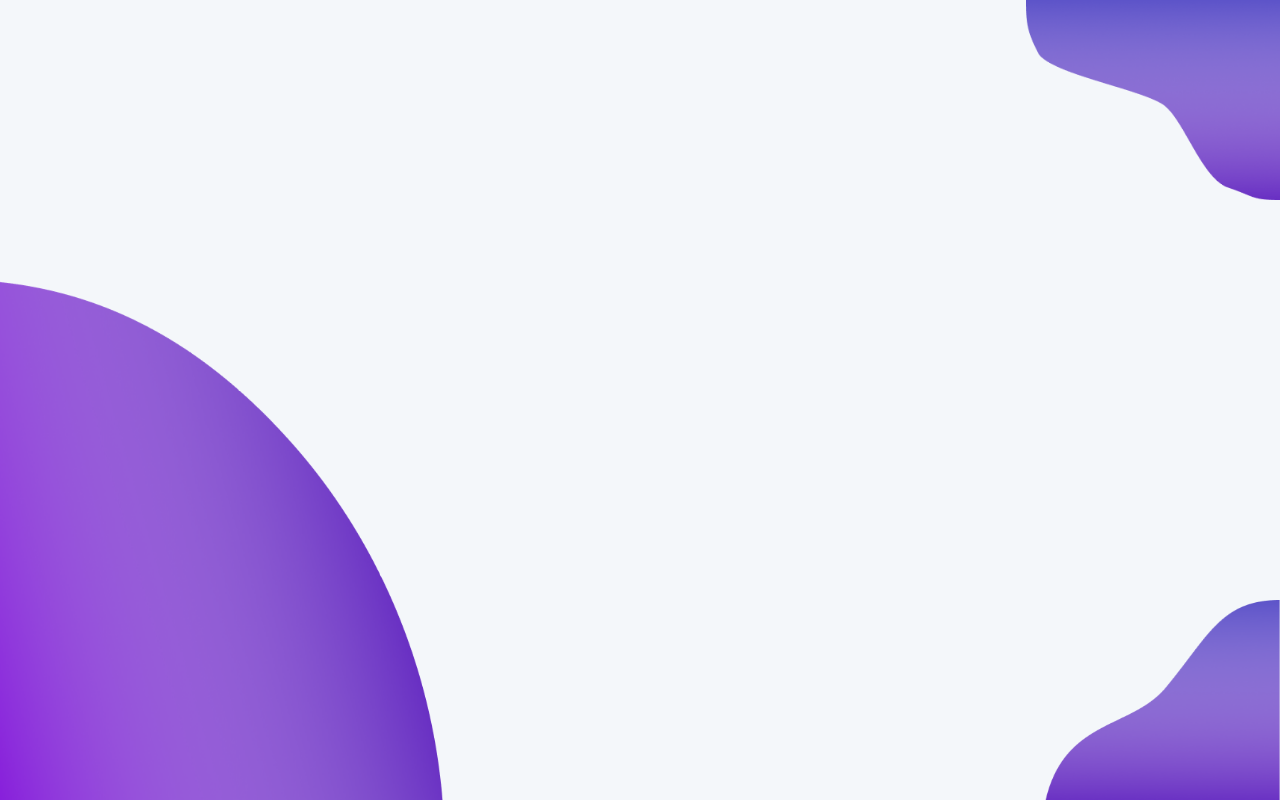
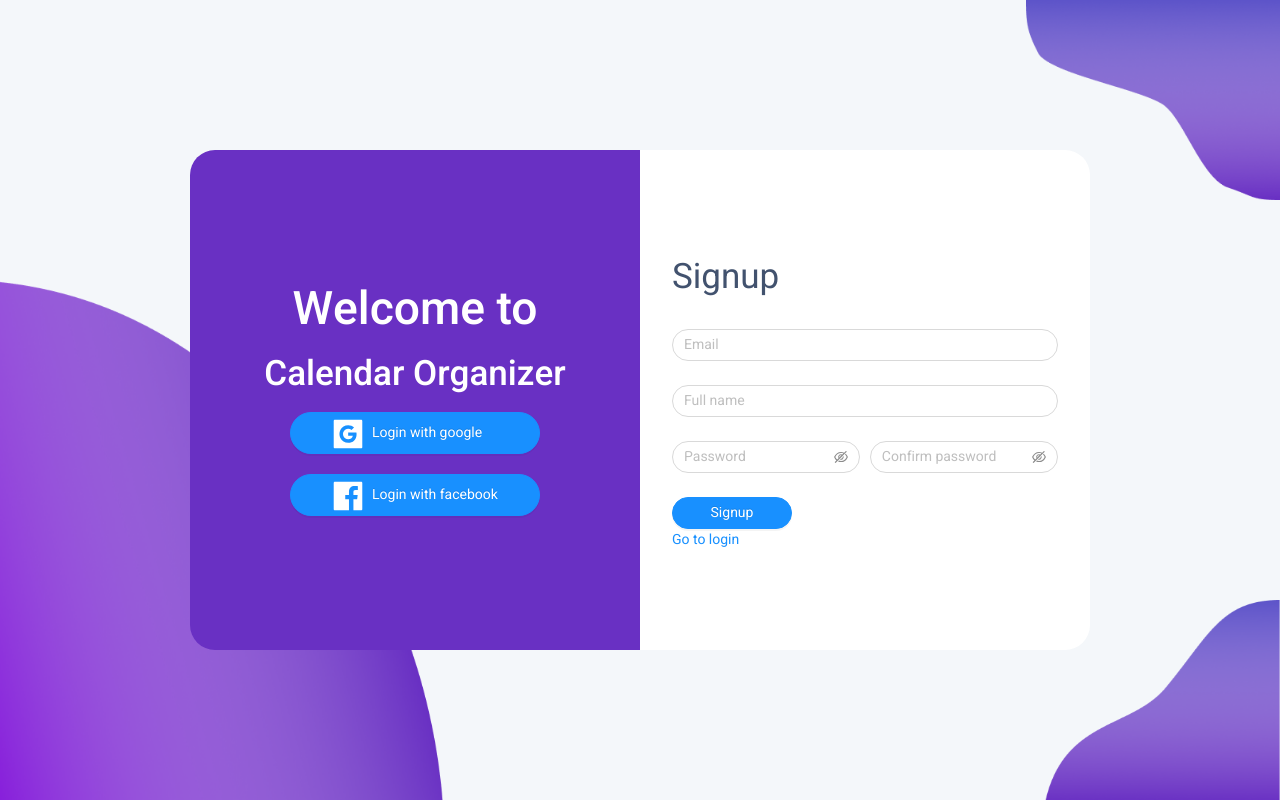
Before and after one commit to TAbrahamyan/calendar-organizer, a React (Create React App) app in the folder client/: page /signup in a window 1280 px wide. Built offline with nearby package versions, Linux system fonts and the light colour scheme.

Commit message:
feat: creating signup page design

```diff
--- a/client/src/App.tsx
+++ b/client/src/App.tsx
@@ -1,3 +1,3 @@
 import { Routes } from './Routes';
 
-export const App = () => <Routes />;
+export const App: React.FC = () => <Routes />;
--- /dev/null
+++ b/client/src/components/LoginSignup/LoginFields.tsx
@@ -0,0 +1,37 @@
+import React from 'react';
+import { NavLink } from 'react-router-dom';
+import { Form, Input, Button } from 'antd';
+import { EyeInvisibleOutlined, EyeTwoTone } from '@ant-design/icons';
+
+const RULES: any = {
+  email: [{ required: true, type: 'email', message: 'Invalid email' }],
+  password: [
+    { required: true, message: 'Password is required' },
+    { min: 3, message: 'Minimum length is 3' },
+  ],
+};
+
+export default () => {
+  return (
+    <section className="form-fields">
+      <p>Login</p>
+
+      <Form>
+        <Form.Item name="email" rules={RULES.email}>
+          <Input placeholder="email" />
+        </Form.Item>
+
+        <Form.Item name="password" rules={RULES.password}>
+          <Input.Password placeholder="password" iconRender={visible => (visible ? <EyeTwoTone /> : <EyeInvisibleOutlined />)} />
+        </Form.Item>
+      </Form>
+
+      <div style={{ display: 'flex', justifyContent: 'space-between' }}>
+        <Button type="primary">Login</Button>
+        <span className="forgot" style={{ marginTop: '6px' }}>Forgot password?</span>
+      </div>
+
+      <NavLink to="/signup" className="go">Go to register</NavLink>
+    </section>
+  );
+};
--- /dev/null
+++ b/client/src/components/LoginSignup/SignupFields.tsx
@@ -0,0 +1,47 @@
+import React from 'react';
+import { NavLink } from 'react-router-dom';
+import { Form, Input, Button } from 'antd';
+import { EyeInvisibleOutlined, EyeTwoTone } from '@ant-design/icons';
+
+const RULES: any = {
+  email: [{ required: true, type: 'email', message: 'Invalid email' }],
+  fullName: [
+    { required: true,  message: 'Full name is required' },
+    { pattern: /^[A-Za-z ]+$/g, message: 'Full name must not contain special symbols' },
+  ],
+  password: [
+    { required: true, message: 'Password confirmation is required' },
+    { min: 3, message: 'Minimum length is 3' },
+  ],
+};
+
+export default () => {
+  return (
+    <section className="form-fields">
+      <p>Signup</p>
+
+      <Form>
+        <Form.Item name="email" rules={RULES.email}>
+          <Input placeholder="Email" />
+        </Form.Item>
+
+        <Form.Item name="fullName" rules={RULES.fullName}>
+          <Input placeholder="Full name" />
+        </Form.Item>
+
+        <div style={{ display: 'flex' }}>
+          <Form.Item name="password" rules={RULES.password} style={{ marginRight: '0.3rem' }}>
+            <Input.Password placeholder="Password" iconRender={visible => (visible ? <EyeTwoTone /> : <EyeInvisibleOutlined />)} />
+          </Form.Item>
+
+          <Form.Item name="confirmPassword" rules={RULES.password} style={{ marginLeft: '0.3rem' }}>
+            <Input.Password placeholder="Confirm password" iconRender={visible => (visible ? <EyeTwoTone /> : <EyeInvisibleOutlined />)} />
+          </Form.Item>
+        </div>
+      </Form>
+
+      <Button type="primary">Signup</Button>
+      <NavLink to="/login" className="go">Go to login</NavLink>
+    </section>
+  );
+};
--- a/client/src/components/LoginSignup/Welcome.tsx
+++ b/client/src/components/LoginSignup/Welcome.tsx
@@ -3,7 +3,7 @@ import { GoogleSquareFilled, FacebookFilled } from '@ant-design/icons';
 
 export default () => {
   return (
-    <div className="welcome">
+    <section className="welcome">
       <div className="welcome__text">
         <p style={{ fontSize: '3.3em' }}>Welcome to</p>
         <p style={{ fontSize: '2.5em' }}>Calendar Organizer</p>
@@ -11,15 +11,13 @@ export default () => {
 
       <div className="welcome__login-with">
         <Button type="primary">
-          <GoogleSquareFilled style={{ marginLeft: '-1rem' }} />
-          Login with google
+          <GoogleSquareFilled style={{ marginLeft: '-1rem' }} /> Login with google
         </Button>
 
         <Button type="primary">
-          <FacebookFilled />
-          Login with facebook
+          <FacebookFilled /> Login with facebook
         </Button>
       </div>
-    </div>
+    </section>
   );
 };
--- a/client/src/pages/Login.tsx
+++ b/client/src/pages/Login.tsx
@@ -1,49 +1,21 @@
 import React from 'react';
-import { NavLink } from 'react-router-dom';
-import { Form, Input, Button } from 'antd';
+import Welcome from '../components/LoginSignup/Welcome';
+import LoginFields from '../components/LoginSignup/LoginFields';
+import LoginSignupBackground from '../components/LoginSignup/Background';
 
-import LoginSignupBackground from '../components/LoginSignup/Background';
-import Welcome from '../components/LoginSignup/Welcome';
-
-export const Login = () => {
+export const Login: React.FC = () => {
   React.useEffect(() => {
     document.title = 'Login';
   }, []);
 
   return (
-    <div>
-      <div className="login-signup">
+    <>
+      <section className="login-signup">
         <Welcome />
-
-        <div className="form-fields">
-          <p className="login">Login</p>
-
-          <Form>
-            <Form.Item name="email" rules={[{ required: true, type: 'email', message: 'Invalid email' }]}>
-              <Input placeholder="email" />
-            </Form.Item>
-
-            <Form.Item
-              name="password"
-              rules={[
-                { required: true, message: 'Password is required' },
-                { min: 3, message: 'Minimum length is 3' },
-              ]}
-            >
-              <Input placeholder="password" />
-            </Form.Item>
-          </Form>
-
-          <div style={{ display: 'flex', justifyContent: 'space-between' }}>
-            <Button type="primary">Login</Button>
-            <p className="forgot" style={{ marginTop: '6px' }}>Forgot password?</p>
-          </div>
-
-          <NavLink to="/signup" className="go">Go to register</NavLink>
-        </div>
-      </div>
+        <LoginFields />
+      </section>
 
       <LoginSignupBackground />
-    </div>
+    </>
   );
 };
--- a/client/src/pages/Signup.tsx
+++ b/client/src/pages/Signup.tsx
@@ -1,14 +1,21 @@
 import React from 'react';
+import Welcome from '../components/LoginSignup/Welcome';
+import SignupFields from '../components/LoginSignup/SignupFields';
 import LoginSignupBackground from '../components/LoginSignup/Background';
 
-export const Signup = () => {
+export const Signup: React.FC = () => {
   React.useEffect(() => {
     document.title = 'Signup';
   }, []);
 
   return (
-    <div>
+    <>
+      <section className="login-signup">
+        <Welcome />
+        <SignupFields />
+      </section>
+
       <LoginSignupBackground />
-    </div>
+    </>
   );
 };
--- a/client/src/scss/_mixins.scss
+++ b/client/src/scss/_mixins.scss
@@ -12,10 +12,10 @@
   align-items: $center;
 }
 
-@mixin asd($background, $topRight, $topLeft, $bottomRight, $bottomLeft) {
+@mixin login-signup-section($background, $topLeft, $topRight, $bottomRight, $bottomLeft) {
   background: $background;
   height: 500px;
   width: 450px;
   padding: 2rem;
-  border-radius: $topRight $topLeft $bottomRight $bottomLeft;
+  border-radius: $topLeft $topRight $bottomRight $bottomLeft;
 }
--- a/client/src/scss/components/_login-signup.scss
+++ b/client/src/scss/components/_login-signup.scss
@@ -9,7 +9,7 @@
   z-index: 1;
 
   .welcome {
-    @include asd(#6930C3, 25px, 0, 0, 25px);
+    @include login-signup-section(#6930C3, 25px, 0, 0, 25px);
     @include center-content;
     flex-direction: $column;
 
@@ -42,14 +42,14 @@
   }
 
   .form-fields {
-    @include asd($white, 0, 25px, 25px, 0);
+    @include login-signup-section($white, 0, 25px, 25px, 0);
     display: $flex;
     justify-content: $center;
     flex-direction: $column;
 
-    .ant-input { border-radius: 25px }
-    .login { font-size: 2.5em; margin-bottom: 24px }
-    .ant-btn { border-radius: 25px; width: 120px }
+    p { font-size: 2.5em; margin-bottom: 24px }
+    .ant-input, .ant-input-password { border-radius: 25px }
+    .ant-btn { width: 120px; border-radius: 25px }
     .go, .forgot {
       width: fit-content;
       &:hover { text-decoration: underline; cursor: pointer }
--- a/client/tslint.json
+++ b/client/tslint.json
@@ -16,6 +16,7 @@
     "no-require-imports": true,
     "no-submodule-imports": false,
     "no-implicit-dependencies": false,
+    "jsx-no-lambda": false,
     "whitespace": true,
     "only-arrow-functions": true,
     "quotemark": false,
```
Also changed, not shown: 1 other file (tests, documents, lock files or other folders).
